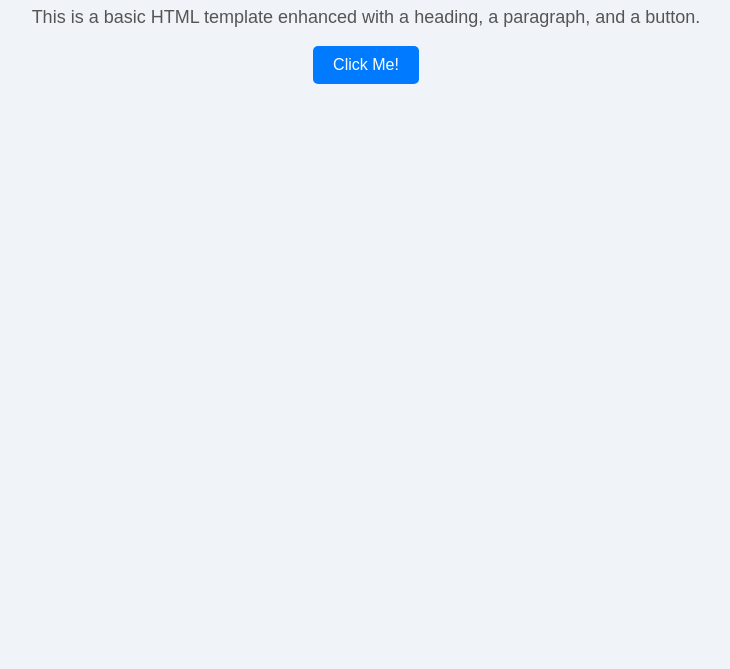
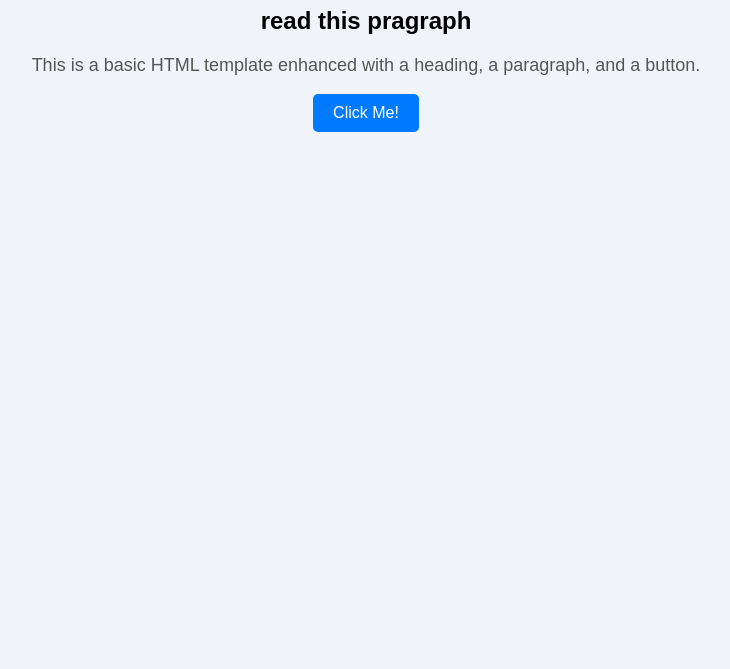
Before and after one commit to alirind007/myrepo, a plain HTML site: page index.html in a window 1280 px wide. Shown: the part 131-800 px from the top of the page, without its empty margins (274-1004 px from the left). Drawn offline with Linux system fonts and the light colour scheme.

Commit message:
third v2 of index.html

```diff
--- a/index.html
+++ b/index.html
@@ -35,6 +35,7 @@
 <body>
 
     <h1>Welcome to My Simple Webpage!</h1>
+    <h2>read this pragraph</h2>
     <p>This is a basic HTML template enhanced with a heading, a paragraph, and a button.</p>
     <button onclick="alert('Hello there!')">Click Me!</button>
 
```
